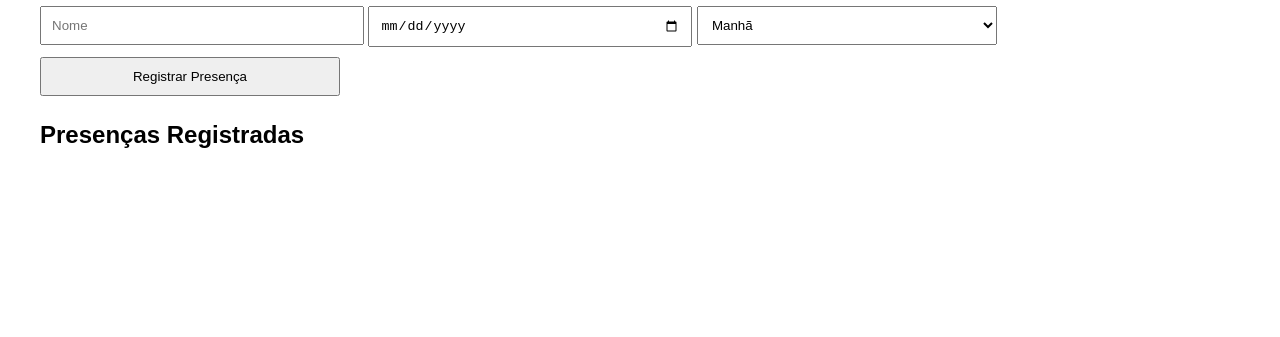
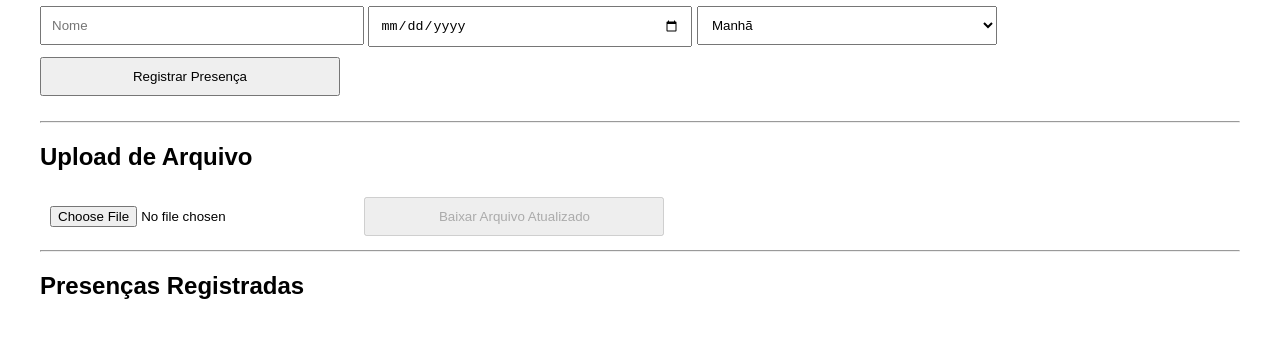
Before and after one commit to divilella96/ListaPresenca, a plain HTML site: page index.html in a window 1280 px wide. Shown: the part 119-456 px from the top of the page. Drawn offline with Linux system fonts and the light colour scheme.

Commit message:
Update index.html
Atualização

```diff
--- a/index.html
+++ b/index.html
@@ -3,7 +3,7 @@
 <head>
   <meta charset="UTF-8">
   <meta name="viewport" content="width=device-width, initial-scale=1.0">
-  <title>Lista de Presença</title>
+  <title>Lista de Presença Local</title>
   <link rel="stylesheet" href="styles.css">
 </head>
 <body>
@@ -17,6 +17,13 @@
     </select>
     <button type="submit">Registrar Presença</button>
   </form>
+  <hr>
+  <div>
+    <h2>Upload de Arquivo</h2>
+    <input type="file" id="file-input" accept=".txt">
+    <button id="download-file" disabled>Baixar Arquivo Atualizado</button>
+  </div>
+  <hr>
   <div id="output">
     <h2>Presenças Registradas</h2>
     <ul id="attendance-list"></ul>
```
